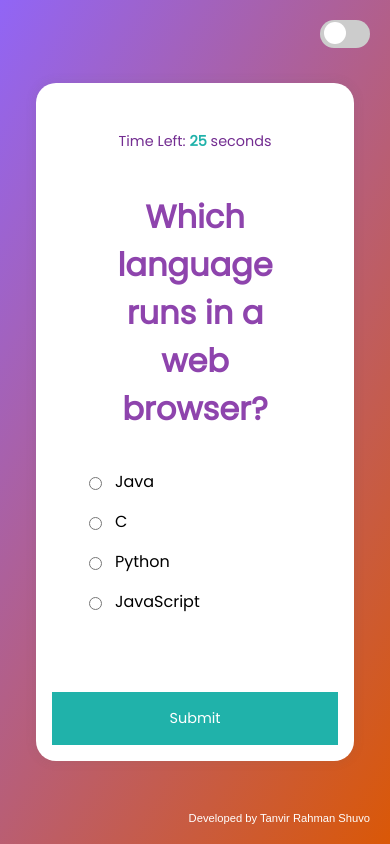
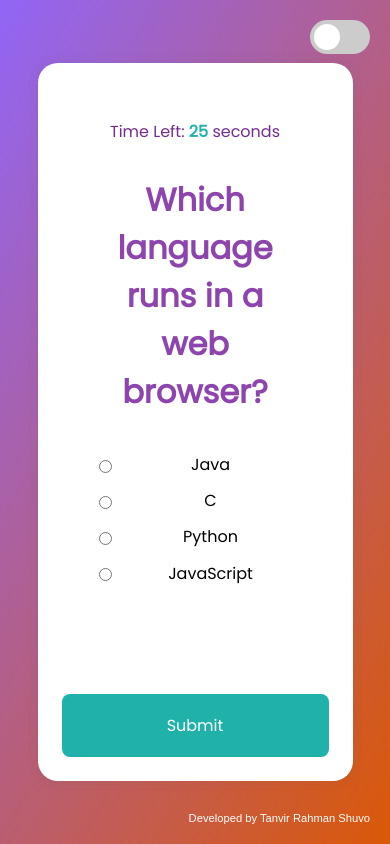
Before and after one commit to thenameisshuvo/Quiz, a plain HTML site: page index.html in a window 390 px wide. Drawn offline with Linux system fonts and the light colour scheme.

Commit message:
Update style.css

```diff
--- a/style.css
+++ b/style.css
@@ -12,7 +12,6 @@ body {
   align-items: center;
   justify-content: center;
   height: 100vh;
-  overflow: hidden;
   margin: 0;
   padding: 0;
 }
@@ -22,10 +21,15 @@ body {
   border-radius: 20px;
   box-shadow: 0 0 10px 2px rgba(100, 100, 100, 0.1);
   width: 100%;
-  max-width: 600px;
+  max-width: 600px;  /* Max width for larger screens */
   overflow: hidden;
   padding: 2rem;
-  margin: 1rem;
+  margin: 0;
+  display: flex;
+  flex-direction: column;
+  justify-content: center;
+  align-items: center;
+  text-align: center;
 }
 
 .quiz-header {
@@ -35,7 +39,6 @@ body {
 h2 {
   font-size: 1.6rem;
   padding: 1rem;
-  text-align: center;
   margin: 0;
 }
 
@@ -307,58 +310,62 @@ input[type="radio"]:checked + label:before.dark-mode {
 /* Responsive Styles */
 @media (max-width: 768px) {
   .quiz-container {
-    padding: 1.5rem;
+    padding: 2rem; /* Increased padding for better spacing */
     width: 90%;
+    max-width: 600px;  /* Adjust width for tablets */
+    margin: 0 auto; /* Ensure it stays centered */
   }
 
   h2 {
-    font-size: 1.5rem;
+    font-size: 1.6rem;  /* Slightly larger for readability */
+    padding-bottom: 1rem;  /* Space below the title */
   }
 
   ul li {
     font-size: 1.1rem;
+    margin: 0.8rem 0; /* Improved spacing between list items */
   }
 
   button {
-    padding: 1.2rem;
-    font-size: 1rem;
+    padding: 1.3rem; /* Increased padding for buttons */
+    font-size: 1.1rem; /* Slightly bigger text for easier tap */
+    margin-top: 1.5rem; /* Space between the button and list items */
+    border-radius: 10px; /* Rounded button corners */
   }
 
   #timer {
-    font-size: 1rem;
+    font-size: 1.1rem;
+    margin-bottom: 1rem; /* Space below the timer */
   }
 }
 
 @media (max-width: 480px) {
   .quiz-container {
-    padding: 1rem;
-    width: 95%;
+    width: 90%;
+    max-width: 350px; /* Set a more reasonable max-width for mobile devices */
+    margin: 0 auto; /* Ensures it stays centered */
+    padding: 1.5rem; /* Adequate padding on small screens */
   }
 
   h2 {
-    font-size: 1.3rem;
+    font-size: 1.4rem; /* Adjust title size for mobile */
+    padding-bottom: 1rem;
   }
 
   ul li {
-    font-size: 1rem;
+    font-size: 1rem;  /* Reduce font size for better readability */
+    margin: 0.7rem 0; /* Spacing adjustment for small screens */
   }
 
   button {
-    padding: 1rem;
-    font-size: 0.9rem;
+    padding: 1.2rem; /* Adequate padding for smaller buttons */
+    font-size: 1rem; /* Text size that fits mobile screens */
+    margin-top: 1.2rem; /* Proper space from list items */
+    border-radius: 8px; /* Rounded button corners */
   }
 
   #timer {
-    font-size: 0.9rem;
-  }
-
-  .switch {
-    width: 50px;
-    height: 28px;
-  }
-
-  .slider:before {
-    height: 22px;
-    width: 22px;
+    font-size: 1rem;
+    margin-bottom: 1rem; /* Margin adjustment for mobile */
   }
 }
```
